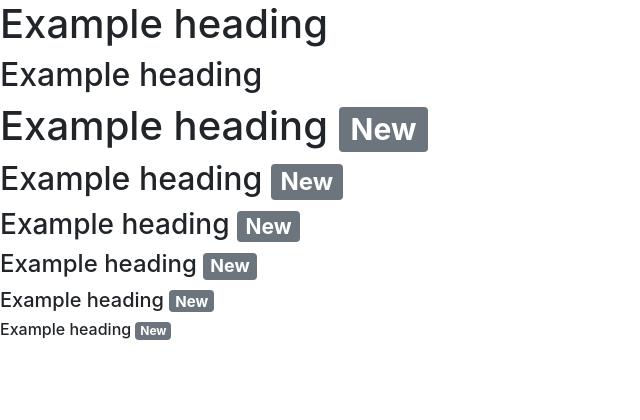
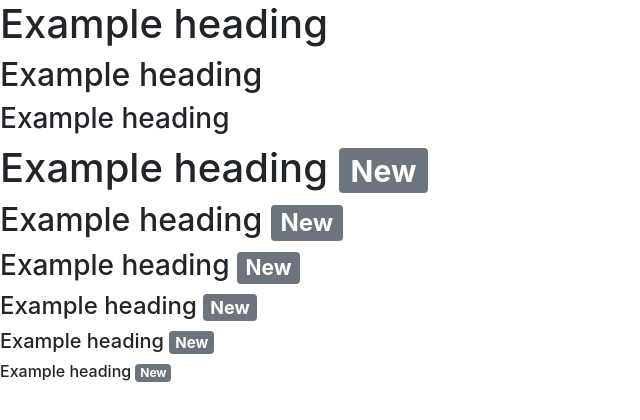
Before and after one commit to rayenhidri2709/git-test, a plain HTML site: page badge.html in a window 1280 px wide. Shown: the whole page, without its empty margins (0-640 px from the left). Drawn offline with nearby package versions, Linux system fonts and the light colour scheme.

```diff
--- a/badge.html
+++ b/badge.html
@@ -17,8 +17,8 @@
   </head>
   <body>
     <h1>Example heading</h1>
-
     <h2>Example heading</h2>
+    <h3>Example heading</h3>
 
     <h1>Example heading <span class="badge badge-secondary">New</span></h1>
     <h2>Example heading <span class="badge badge-secondary">New</span></h2>
```
Also changed, not shown: 1 other file.
